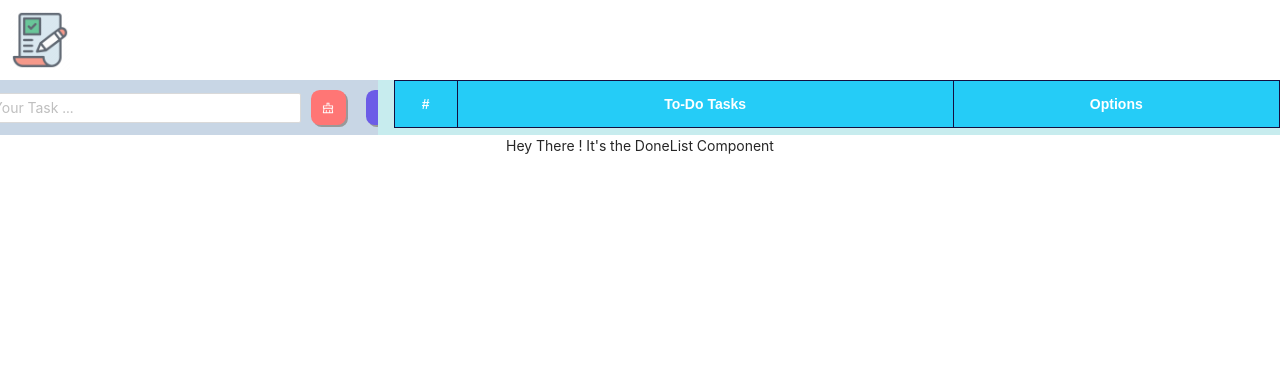
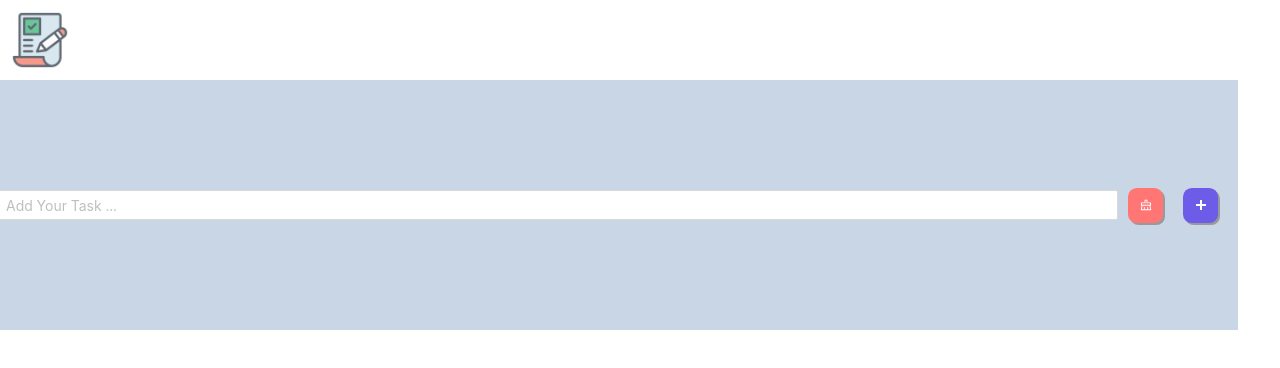
Before and after one commit to HossamMorsey/my-to-do-list, a React (Create React App) app: page / in a window 1280 px wide. Shown: the top 368 px of the page. Built offline with nearby package versions, Linux system fonts and the light colour scheme.

Commit message:
[Update] Functionality and Design for Container

```diff
--- a/src/components/Container/Container.js
+++ b/src/components/Container/Container.js
@@ -13,6 +13,8 @@ const Container = () => {
   // Show list component to show the list if all tasks
   const [state, setState] = useState({
     listOfTasks: [],
+    doneTasks: [],
+    listsSectionVisible: false,
   });
 
   // Set tasks that have been added in add toDo component
@@ -22,9 +24,22 @@ const Container = () => {
       listOfTasks: tasks,
     });
   };
+  const setTableVisible = (vis) => {
+    setState({
+      ...state,
+      listsSectionVisible: vis,
+    });
+  };
+  const setDoneTasks = (tasks) => {
+    setState({
+      ...state,
+      doneTasks: tasks,
+    });
+  };
+  // console.log("state", state.doneTasks)
 
   return (
-    <div>
+    <div style={{ width: "98%" }}>
       <Row className="header-row">
         <img src={mainIcon2} alt="Main Icon" className="main-icon" />
       </Row>
@@ -34,14 +49,31 @@ const Container = () => {
         className="first-row-section"
       >
         <Col className="add-to-do">
-          <AddToList tasks={state.listOfTasks} setTasks={setTasks} />
-        </Col>
-        <Col className="show-list">
-          <ShowList tasksList={state.listOfTasks} />
+          <AddToList
+            tasks={state.listOfTasks}
+            setTasks={setTasks}
+            setTableVisible={setTableVisible}
+          />
         </Col>
       </Row>
-
-      <DoneList />
+      {state.listsSectionVisible && (
+        <Row
+          gutter={{ xs: 8, sm: 16, md: 24, lg: 32 }}
+          className="second-row-section"
+        >
+          <Col className="show-list">
+            <ShowList
+              tasksList={state.listOfTasks}
+              doneTasks={state.doneTasks}
+              setDoneTasks={setDoneTasks}
+              setTableVisible={setTableVisible}
+            />
+          </Col>
+          <Col className="done-list">
+            <DoneList doneList={state.doneTasks} />
+          </Col>
+        </Row>
+      )}
     </div>
   );
 };
--- a/src/components/Container/Container.scss
+++ b/src/components/Container/Container.scss
@@ -13,17 +13,40 @@
 
 .first-row-section {
   display: flex;
+  // flex-direction: row;
+  justify-content: center;
+  align-items: center;
+  background-color: $addTaskBackground;
+  height: 250px;
+  padding: 10px;
+  margin: 10px;
+  width: 100%;
+  .ant-col{
+    padding: 0% !important;
+    margin: 0% !important;
+  }
+  .add-to-do {
+    // display: flex;
+    // align-items: flex-start;
+
+    width: 100%;
+  }
+}
+.second-row-section {
+  display: flex;
   flex-direction: row;
-  background-color: $addTaskBackground;
-  height: 50%;
-  .add-to-do {
-    display: flex;
-    align-items: flex-start;
-    width: 30%;
-  }
+  background-color: $showListBackground;
+  height: 300px;
+  padding: 10px;
+  margin: 10px;
+  width: 100%;
   .show-list {
     display: flex;
-    width: 70%;
+    width: 50%;
     background-color: $showListBackground;
   }
+  .done-list {
+    // display: flex;
+    width: 50%;
+  }
 }
```
